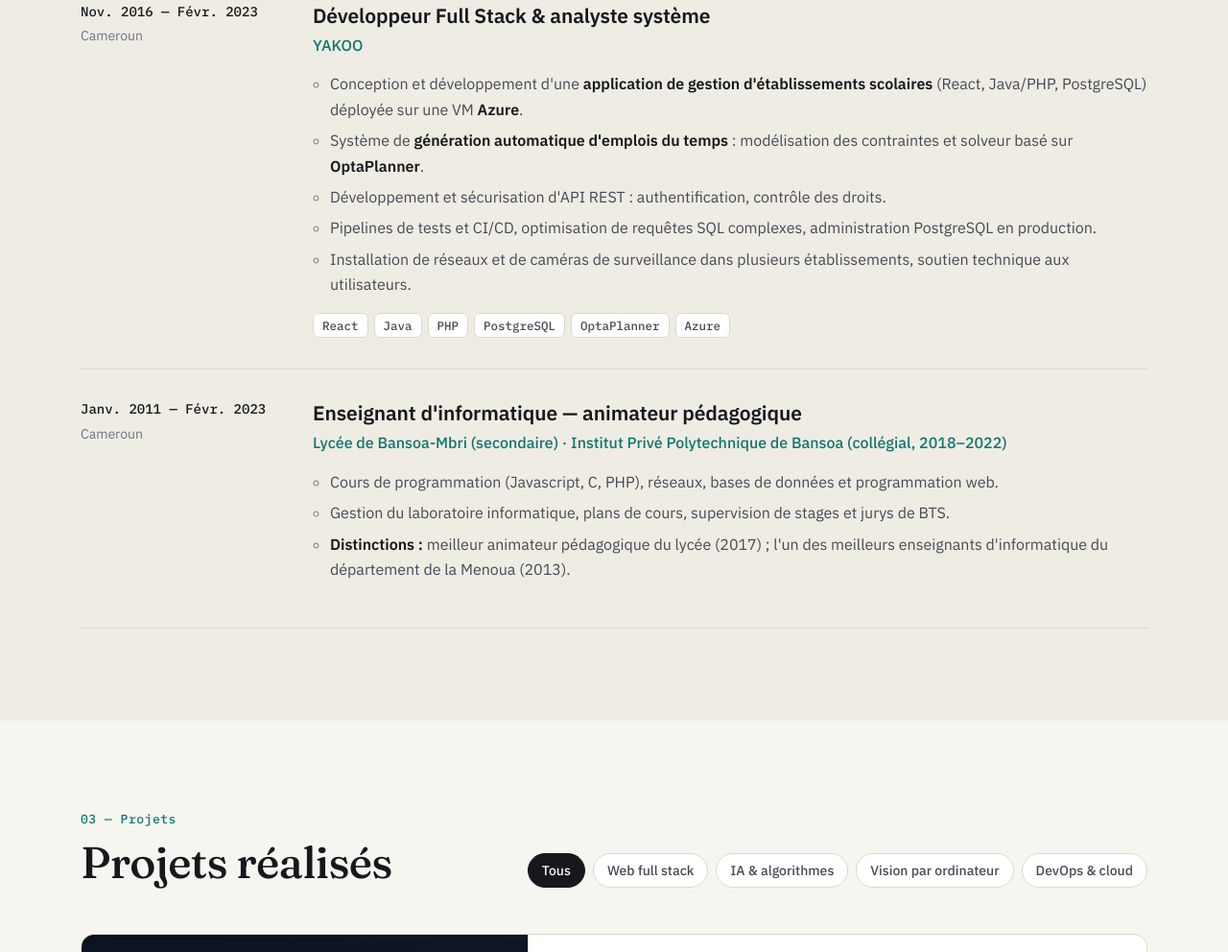
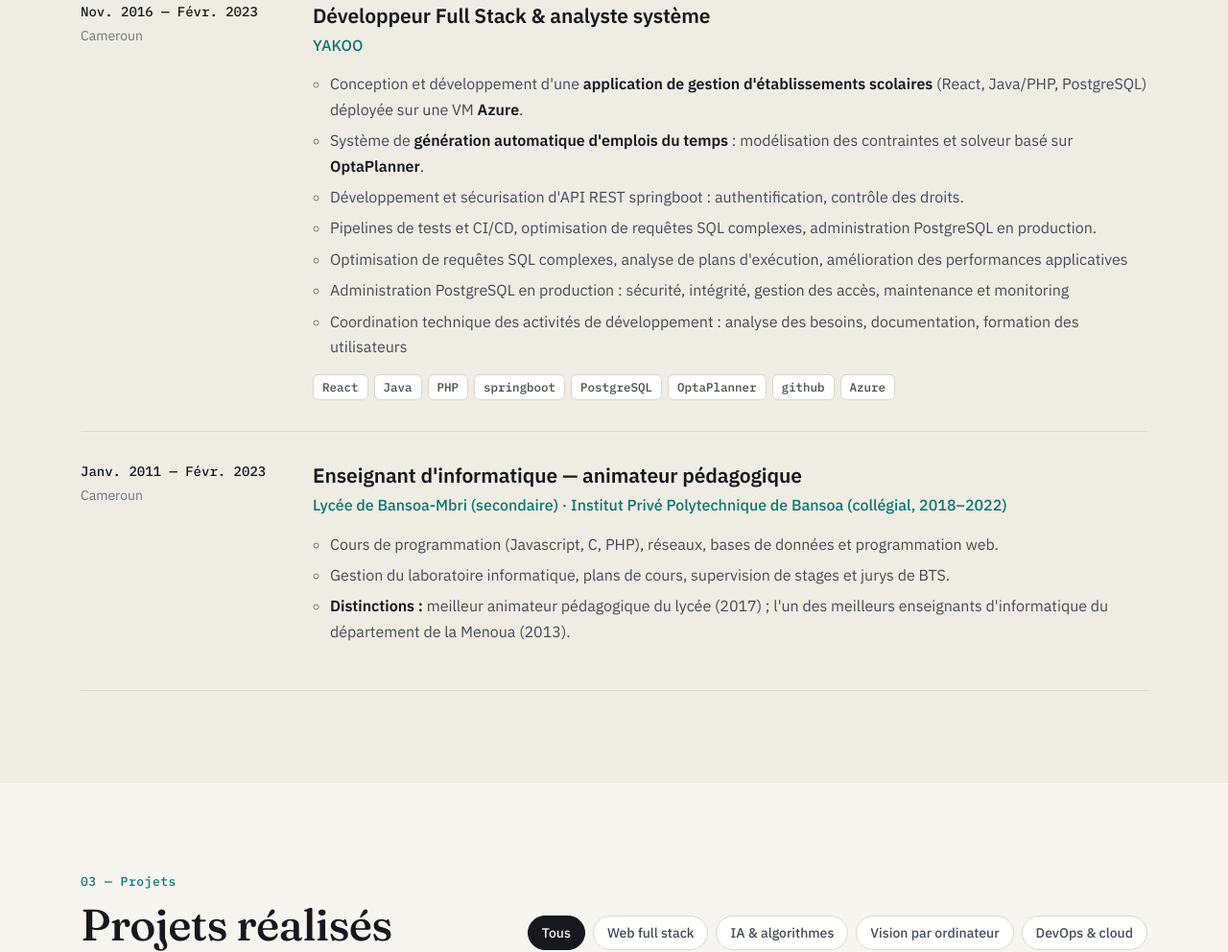
Before and after one commit to ndele2024/ndele2024.github.io, a plain HTML site: page index.html in a window 1280 px wide. Shown: the part 2618-3610 px from the top of the page at 96% size. Drawn offline with Linux system fonts and the light colour scheme.

Commit message:
maj compétence

```diff
--- a/index.html
+++ b/index.html
@@ -192,11 +192,13 @@
               <ul>
                 <li>Conception et développement d'une <strong>application de gestion d'établissements scolaires</strong> (React, Java/PHP, PostgreSQL) déployée sur une VM <strong>Azure</strong>.</li>
                 <li>Système de <strong>génération automatique d'emplois du temps</strong> : modélisation des contraintes et solveur basé sur <strong>OptaPlanner</strong>.</li>
-                <li>Développement et sécurisation d'API REST : authentification, contrôle des droits.</li>
+                <li>Développement et sécurisation d'API REST springboot : authentification, contrôle des droits.</li>
                 <li>Pipelines de tests et CI/CD, optimisation de requêtes SQL complexes, administration PostgreSQL en production.</li>
-                <li>Installation de réseaux et de caméras de surveillance dans plusieurs établissements, soutien technique aux utilisateurs.</li>
+                <li>Optimisation de requêtes SQL complexes, analyse de plans d'exécution, amélioration des performances applicatives</li>
+                <li>Administration PostgreSQL en production : sécurité, intégrité, gestion des accès, maintenance et monitoring</li>
+                <li>Coordination technique des activités de développement : analyse des besoins, documentation, formation des utilisateurs</li>
               </ul>
-              <ul class="tags"><li>React</li><li>Java</li><li>PHP</li><li>PostgreSQL</li><li>OptaPlanner</li><li>Azure</li></ul>
+              <ul class="tags"><li>React</li><li>Java</li><li>PHP</li><li>springboot</li><li>PostgreSQL</li><li>OptaPlanner</li><li>github</li><li>Azure</li></ul>
             </div>
           </li>
 
```
